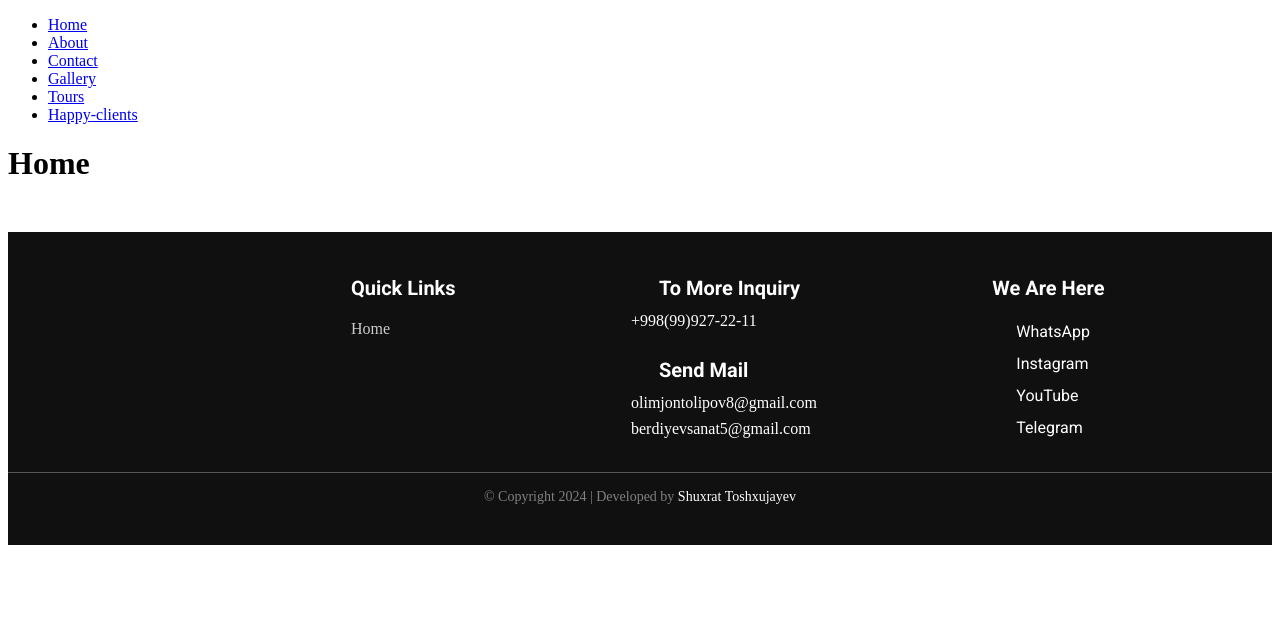
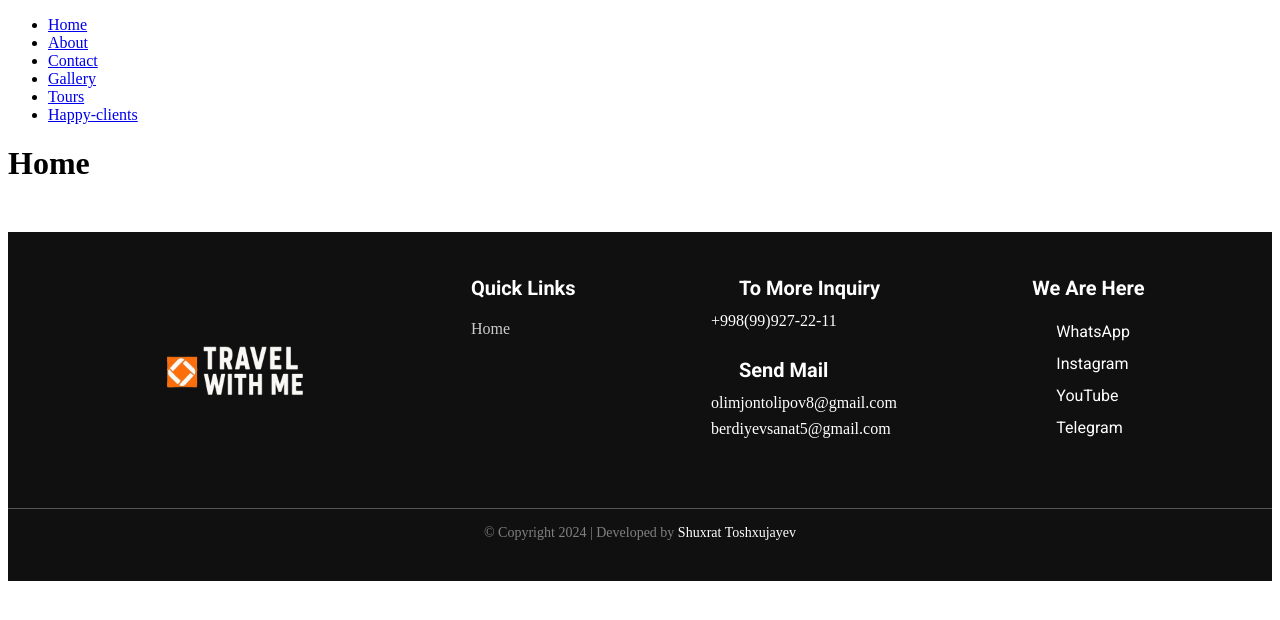
Before and after one commit to shuhrat71/tour-uz, a Next.js app: page / in a window 1280 px wide. Shown: the top 620 px of the page. Built offline with nearby package versions, Linux system fonts and the light colour scheme; some icons are missing; what @mui/material-nextjs would draw is missing.

Commit message:
add FooterBlackLogo image and update Footer component to use it

```diff
--- a/src/components/Footer/Footer.tsx
+++ b/src/components/Footer/Footer.tsx
@@ -31,7 +31,7 @@ function Footer() {
     <FooterWr>
       <FooterContainer maxWidth="xl">
         <FooterLogo>
-          {/* <img width={200} src={Logo} alt="logo" /> */}
+          <img width={200} src="./FooterBlackLogo.png" alt="logo" />
         </FooterLogo>
 
         <FooterQuickLinks>
```
Also changed, not shown: public/FooterBlackLogo.png (added).
